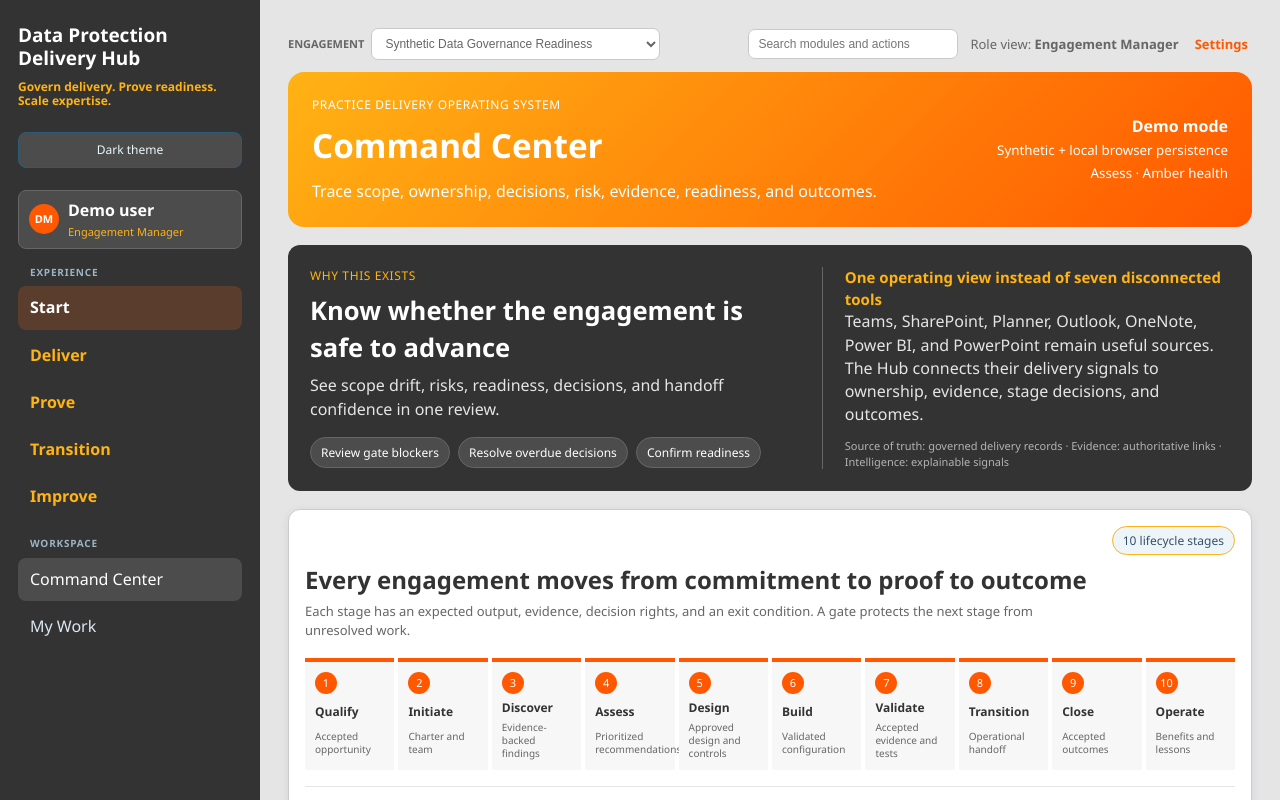
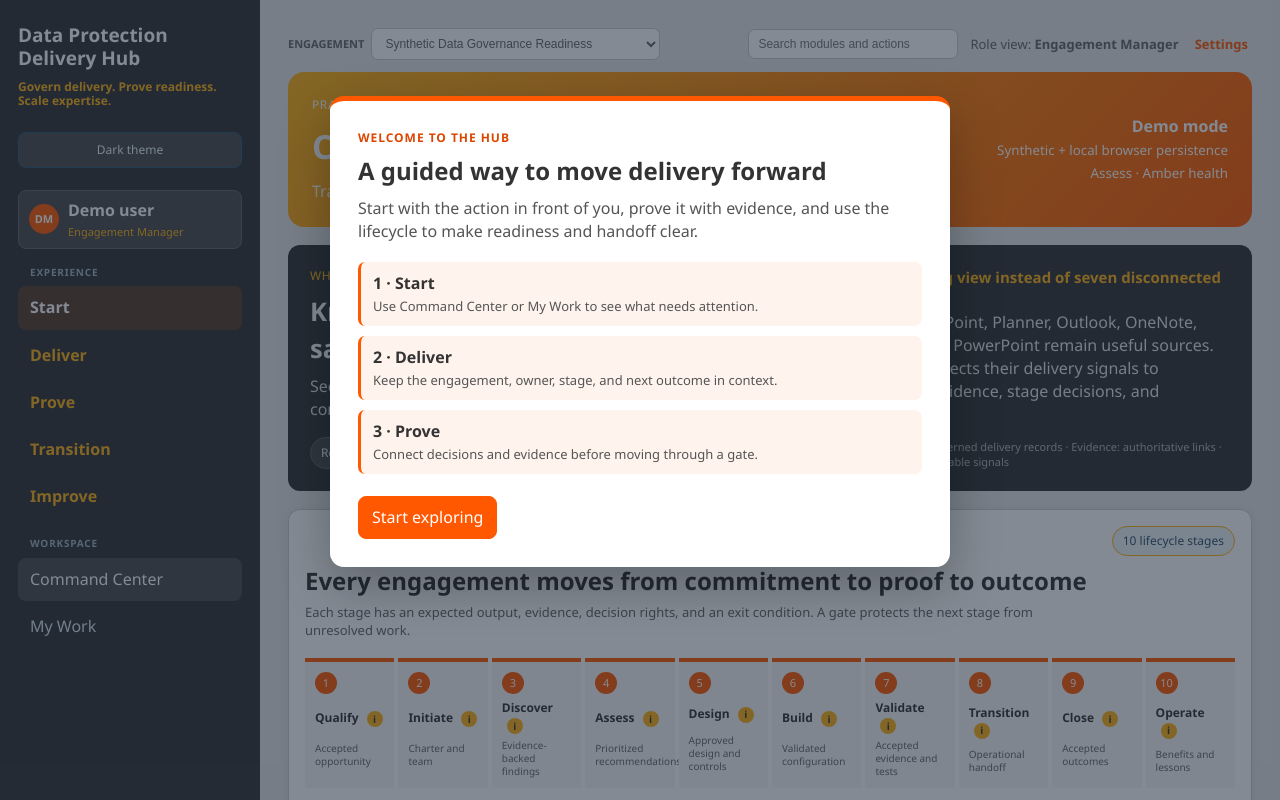
Before and after one commit to amgarciajr/Data-Protection-Delivery-Hub, a React (Vite) app in the folder apps/data-protection-delivery-hub/: page / in a window 1280 px wide. Shown: the top 800 px of the page. Built offline with nearby package versions, Linux system fonts and the light colour scheme.

Commit message:
Add guided onboarding and contextual help
Co-authored-by: Copilot App <223556219+Copilot@users.noreply.github.com>

```diff
--- a/apps/data-protection-delivery-hub/src/App.tsx
+++ b/apps/data-protection-delivery-hub/src/App.tsx
@@ -296,6 +296,28 @@ function Pill({ v }: { v: string }) {
   return <span className={`pill ${v}`}>{v}</span>;
 }
 
+function InfoTip({ text }: { text: string }) {
+  return <span className="info-tip" tabIndex={0} aria-label={text}>i<span role="tooltip">{text}</span></span>;
+}
+
+function GuidedWelcome({ onClose }: { onClose: () => void }) {
+  return (
+    <div className="guided-backdrop" role="presentation">
+      <section className="guided-card" role="dialog" aria-modal="true" aria-labelledby="guided-title">
+        <div className="guided-kicker">Welcome to the Hub</div>
+        <h2 id="guided-title">A guided way to move delivery forward</h2>
+        <p>Start with the action in front of you, prove it with evidence, and use the lifecycle to make readiness and handoff clear.</p>
+        <div className="guided-steps">
+          <div><strong>1 · Start</strong><span>Use Command Center or My Work to see what needs attention.</span></div>
+          <div><strong>2 · Deliver</strong><span>Keep the engagement, owner, stage, and next outcome in context.</span></div>
+          <div><strong>3 · Prove</strong><span>Connect decisions and evidence before moving through a gate.</span></div>
+        </div>
+        <button className="primary-button" type="button" onClick={onClose}>Start exploring</button>
+      </section>
+    </div>
+  );
+}
+
 function PracticeImprovementPanel({ improvements, onAdded }: { improvements: PracticeImprovement[]; onAdded: (item: PracticeImprovement) => void }) {
   const [showForm, setShowForm] = useState(false);
   const [title, setTitle] = useState("");
@@ -399,6 +421,8 @@ function App() {
   const [role, setRole] = useState<Role>(() => (window.localStorage.getItem("dpdh-role") as Role) || "Engagement Manager");
   const [language, setLanguage] = useState<Language>(() => (window.localStorage.getItem("dpdh-language") as Language) || "English");
   const [settingsOpen, setSettingsOpen] = useState(false);
+  const [guided, setGuided] = useState(() => window.localStorage.getItem("dpdh-guided") !== "off");
+  const [showWelcome, setShowWelcome] = useState(() => window.localStorage.getItem("dpdh-guided-seen") !== "yes");
   const connection = getConnectionReadiness();
   const [improvements, setImprovements] = useState<PracticeImprovement[]>(() => getPracticeImprovements());
   const visibleNav = zoneModules[zone].filter((item) => roleModules[role].includes(item));
@@ -418,6 +442,12 @@ function App() {
   useEffect(() => { window.localStorage.setItem("dpdh-theme", theme); }, [theme]);
   useEffect(() => { window.localStorage.setItem("dpdh-role", role); }, [role]);
   useEffect(() => { window.localStorage.setItem("dpdh-language", language); }, [language]);
+  useEffect(() => { window.localStorage.setItem("dpdh-guided", guided ? "on" : "off"); }, [guided]);
+
+  function closeWelcome() {
+    setShowWelcome(false);
+    window.localStorage.setItem("dpdh-guided-seen", "yes");
+  }
 
   function changeRole(nextRole: Role | "All modules") {
     if (nextRole === "All modules") {
@@ -480,6 +510,7 @@ function App() {
               key={item}
               type="button"
               className={`zone-button ${zone === item ? "active" : ""}`}
+              title={guided ? `Open the ${item} journey zone` : undefined}
               onClick={() => {
                 setZone(item);
                 const firstAvailable = zoneModules[item].find((module) => roleModules[role].includes(module));
@@ -508,13 +539,13 @@ function App() {
         <div className="context-bar">
           <label className="engagement-context">
             <span>Engagement</span>
-            <select value={selectedEngagement?.id} onChange={(event) => setEngagementId(event.target.value)}>
+            <select aria-label="Active engagement context" value={selectedEngagement?.id} onChange={(event) => setEngagementId(event.target.value)}>
               {seed.engagements.map((engagement) => <option key={engagement.id} value={engagement.id}>{engagement.name}</option>)}
             </select>
           </label>
           <div className="global-search">
             <label htmlFor="hub-search" className="sr-only">Search the Hub</label>
-            <input id="hub-search" type="search" value={search} placeholder="Search modules and actions" onChange={(event) => setSearch(event.target.value)} />
+            <input id="hub-search" type="search" value={search} placeholder="Search modules and actions" title="Find a workspace by name or description" onChange={(event) => setSearch(event.target.value)} />
             {searchResults.length > 0 && (
               <div className="search-results">
                 {searchResults.map((result) => <button type="button" key={result} onClick={() => openModule(result)}><strong>{result}</strong><small>{descriptions[result]}</small></button>)}
@@ -528,7 +559,7 @@ function App() {
           <>
             <div className="hero">
               <div>
-                <div className="label accent">Practice delivery operating system</div>
+                <div className="label accent">Practice delivery operating system <InfoTip text="The Hub connects work, evidence, decisions, readiness, and outcomes without replacing the tools teams already use." /></div>
                 <h1>Command Center</h1>
                 <div>Trace scope, ownership, decisions, risk, evidence, readiness, and outcomes.</div>
               </div>
@@ -542,7 +573,7 @@ function App() {
             </div>
 
             <ValueProposition role={role} />
-            <WorkflowOverview />
+            <WorkflowOverview guided={guided} />
             <IntelligencePanel />
 
             <div className="metrics-grid">
@@ -687,6 +718,10 @@ function App() {
                 <option>Español</option>
               </select>
             </label>
+            <label className="guided-toggle">
+              <input type="checkbox" checked={guided} onChange={(event) => setGuided(event.target.checked)} />
+              <span><strong>Guided mode</strong><small>Show onboarding cues and helpful explanations.</small></span>
+            </label>
             <label className="settings-field">
               {labels.role}
               <select value={role} onChange={(event) => changeRole(event.target.value as Role)}>
@@ -698,6 +733,7 @@ function App() {
           </section>
         </div>
       )}
+      {showWelcome && guided && <GuidedWelcome onClose={closeWelcome} />}
     </div>
   );
 }
@@ -723,7 +759,7 @@ function ValueProposition({ role }: { role: Role }) {
   );
 }
 
-function WorkflowOverview() {
+function WorkflowOverview({ guided }: { guided: boolean }) {
   return (
     <section className="card workflow-overview" aria-labelledby="workflow-title">
       <div className="records-heading">
@@ -738,7 +774,7 @@ function WorkflowOverview() {
         {lifecycleStages.map((item, index) => (
           <div className="lifecycle-step" key={item.stage}>
             <span className="lifecycle-number">{index + 1}</span>
-            <strong>{item.stage}</strong>
+            <strong>{item.stage} {guided && <InfoTip text={`Expected output: ${item.output}`} />}</strong>
             <small>{item.output}</small>
           </div>
         ))}
--- a/apps/data-protection-delivery-hub/src/index.css
+++ b/apps/data-protection-delivery-hub/src/index.css
@@ -227,6 +227,124 @@ button:focus-visible {
   cursor: pointer;
   font-weight: 700;
   padding: 4px;
+}
+
+.info-tip {
+  align-items: center;
+  background: #ffb314;
+  border-radius: 50%;
+  color: #333;
+  cursor: help;
+  display: inline-flex;
+  font-size: 10px;
+  font-weight: 800;
+  height: 16px;
+  justify-content: center;
+  margin-left: 5px;
+  position: relative;
+  vertical-align: middle;
+  width: 16px;
+}
+
+.info-tip > [role="tooltip"] {
+  background: #333;
+  border: 1px solid #666;
+  border-radius: 7px;
+  bottom: calc(100% + 8px);
+  color: #fff;
+  display: none;
+  font-size: 12px;
+  font-weight: 400;
+  line-height: 1.4;
+  padding: 9px 11px;
+  position: absolute;
+  right: 0;
+  width: 240px;
+  z-index: 20;
+}
+
+.info-tip:hover > [role="tooltip"],
+.info-tip:focus > [role="tooltip"] {
+  display: block;
+}
+
+.guided-backdrop {
+  align-items: flex-start;
+  background: #17253688;
+  display: flex;
+  inset: 0;
+  justify-content: center;
+  padding: 12vh 20px 20px;
+  position: fixed;
+  z-index: 30;
+}
+
+.guided-card {
+  background: #fff;
+  border-top: 5px solid #ff5800;
+  border-radius: 14px;
+  box-shadow: 0 18px 50px #0004;
+  max-width: 620px;
+  padding: 28px;
+  width: 100%;
+}
+
+.guided-kicker {
+  color: #dc4600;
+  font-size: 12px;
+  font-weight: 800;
+  letter-spacing: .08em;
+  text-transform: uppercase;
+}
+
+.guided-card h2 {
+  margin: 8px 0;
+}
+
+.guided-card > p {
+  color: #555;
+  margin: 0 0 18px;
+}
+
+.guided-steps {
+  display: grid;
+  gap: 10px;
+  margin-bottom: 22px;
+}
+
+.guided-steps > div {
+  background: #fff4ed;
+  border-left: 3px solid #ff5800;
+  border-radius: 7px;
+  display: grid;
+  gap: 2px;
+  padding: 10px 12px;
+}
+
+.guided-steps span {
+  color: #555;
+  font-size: 13px;
+}
+
+.guided-toggle {
+  align-items: flex-start;
+  display: flex;
+  gap: 9px;
+  margin: 18px 0;
+}
+
+.guided-toggle input {
+  accent-color: #ff5800;
+  margin-top: 3px;
+}
+
+.guided-toggle span {
+  display: grid;
+  gap: 2px;
+}
+
+.guided-toggle small {
+  color: #666;
 }
 
 .hero {
@@ -1267,6 +1385,21 @@ button:focus-visible {
   color: #cccccc;
 }
 
+.theme-dark .guided-card {
+  background: #172536;
+  color: #e6edf5;
+}
+
+.theme-dark .guided-card > p,
+.theme-dark .guided-steps span,
+.theme-dark .guided-toggle small {
+  color: #c4d5e1;
+}
+
+.theme-dark .guided-steps > div {
+  background: #3b2f1c;
+}
+
 .theme-dark .settings-pane {
   background: #333333;
   color: #e6edf5;
```
Also changed, not shown: 2 other files (tests, documents, lock files or other folders).
